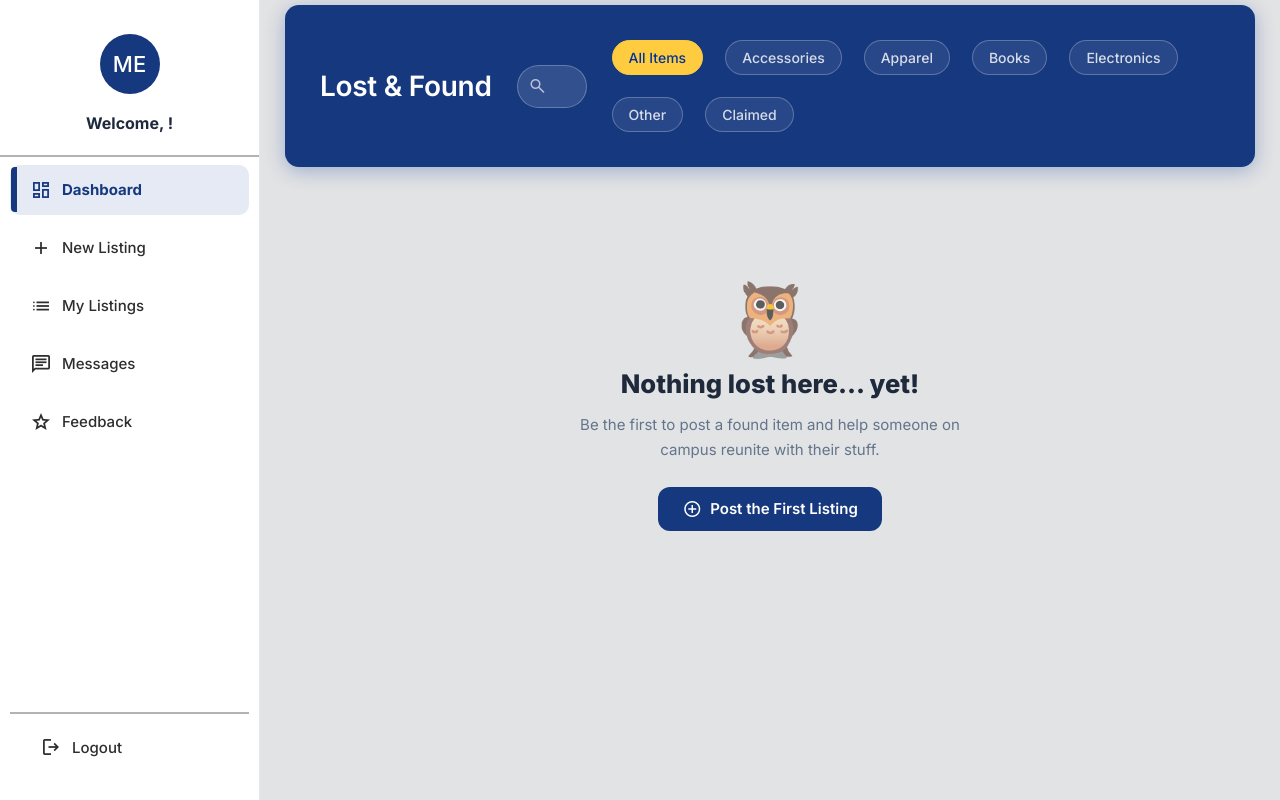
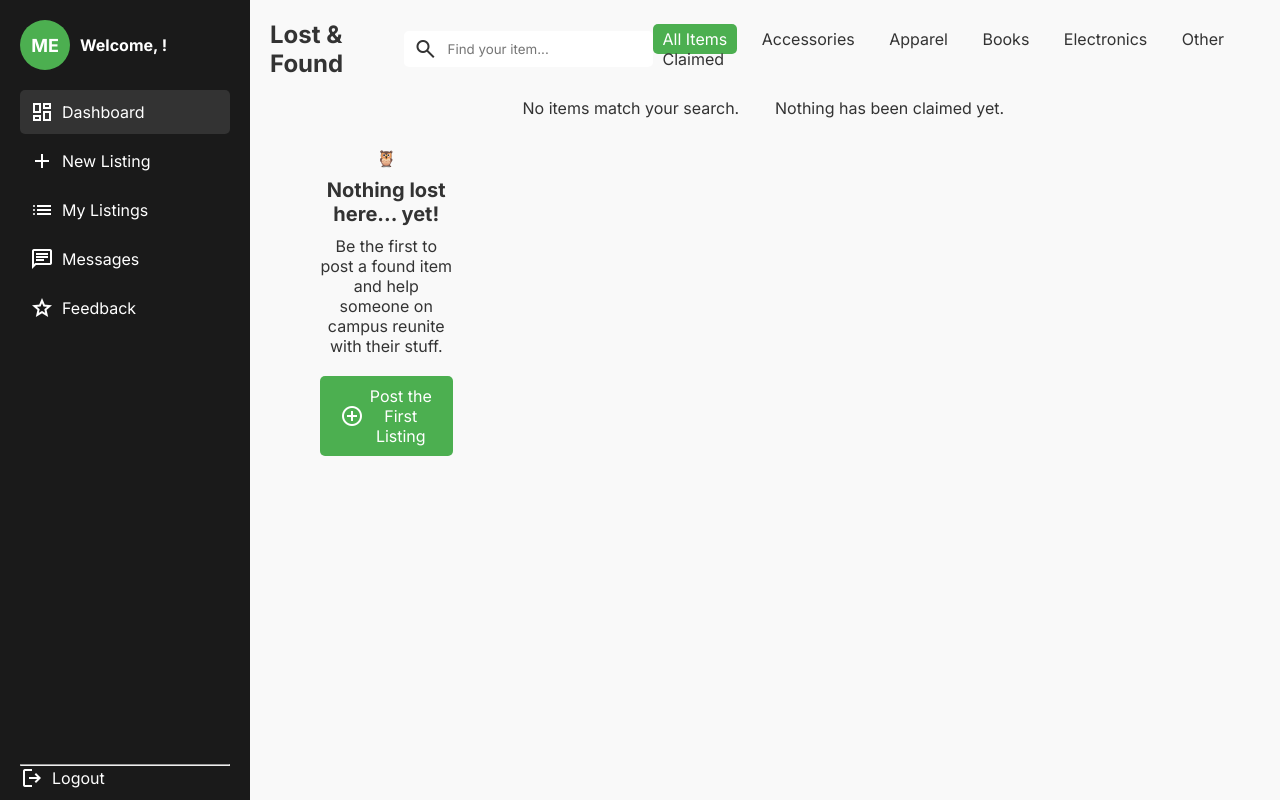
Before and after one commit to Juxnn02/LostAndFound, a Flask app: page /dashboard in a window 1280 px wide. Run offline with Flask 3, Linux system fonts and the light colour scheme.

Commit message:
Update dashboard.html

```diff
--- a/templates/dashboard.html
+++ b/templates/dashboard.html
@@ -6,23 +6,93 @@
     <title>Dashboard — Lost & Found</title>
     <link rel="preconnect" href="https://fonts.googleapis.com">
     <link href="https://fonts.googleapis.com/css2?family=Inter:wght@400;500;600;700;800&display=swap" rel="stylesheet">
-    <link rel="stylesheet" href="static/app.css">
     <link href="https://fonts.googleapis.com/icon?family=Material+Symbols+Outlined" rel="stylesheet">
+
+    <style>
+        /* BASIC RESET */
+        * { margin: 0; padding: 0; box-sizing: border-box; font-family: 'Inter', sans-serif; }
+        body { display: flex; min-height: 100vh; background: #f9f9f9; color: #333; }
+
+        /* SIDEBAR */
+        .sidepanel {
+            width: 250px;
+            background-color: #1a1a1a;
+            color: #fff;
+            flex-shrink: 0;
+            display: flex;
+            flex-direction: column;
+            justify-content: space-between;
+        }
+        .sidepanel-top { padding: 20px; }
+        .profile-header { display: flex; align-items: center; margin-bottom: 20px; }
+        .profile-header a { text-decoration: none; }
+        .avatar {
+            width: 50px; height: 50px; border-radius: 50%; background: #4caf50; display: flex;
+            align-items: center; justify-content: center; font-weight: bold; color: #fff; cursor: pointer;
+            margin-right: 10px; font-size: 18px;
+        }
+        .user-info h3 { font-size: 16px; }
+        .sidepanel-nav a {
+            display: flex; align-items: center; padding: 10px; color: #fff; text-decoration: none; border-radius: 5px; margin-bottom: 5px;
+        }
+        .sidepanel-nav a.active, .sidepanel-nav a:hover { background: #333; }
+        .sidepanel-nav .material-symbols-outlined { margin-right: 8px; }
+
+        .sidepanel-footer { padding: 10px 20px; }
+        .sidepanel-footer a { text-decoration: none; color: #fff; display: flex; align-items: center; }
+        .sidepanel-footer a .material-symbols-outlined { margin-right: 8px; }
+
+        /* MAIN CONTENT */
+        .main-content { flex: 1; padding: 20px; overflow-x: hidden; }
+        .navbar { display: flex; align-items: center; justify-content: space-between; margin-bottom: 20px; }
+        .navbar h2 { font-size: 24px; }
+        .search-bar { display: flex; align-items: center; background: #fff; padding: 5px 10px; border-radius: 5px; }
+        .search-bar input { border: none; outline: none; padding: 5px; width: 200px; }
+        .search-bar .material-symbols-outlined { margin-right: 5px; }
+
+        .filter-menu a { margin-right: 10px; text-decoration: none; color: #333; padding: 5px 10px; border-radius: 5px; }
+        .filter-menu a.active, .filter-menu a:hover { background: #4caf50; color: #fff; }
+
+        /* GRID */
+        .grid-container { display: grid; grid-template-columns: repeat(auto-fill, minmax(200px, 1fr)); gap: 20px; }
+        .card { background: #fff; border-radius: 8px; overflow: hidden; cursor: pointer; transition: transform 0.2s; }
+        .card:hover { transform: scale(1.02); }
+        .card-img-wrapper { position: relative; }
+        .card-img img { width: 100%; height: 150px; object-fit: cover; }
+        .card-no-image { height: 150px; display: flex; flex-direction: column; align-items: center; justify-content: center; color: #aaa; }
+        .card-badge { position: absolute; top: 10px; left: 10px; background: #4caf50; color: #fff; padding: 2px 6px; border-radius: 3px; font-size: 12px; }
+        .claimed-overlay { position: absolute; top: 0; left: 0; width: 100%; height: 100%; background: rgba(255,0,0,0.6); color: #fff; display: flex; align-items: center; justify-content: center; font-weight: bold; font-size: 18px; }
+        .card-body { padding: 10px; }
+        .card-body strong { display: block; margin-bottom: 5px; }
+        .card-location { display: flex; align-items: center; font-size: 14px; color: #555; }
+        .card-location .material-symbols-outlined { margin-right: 5px; font-size: 16px; }
+
+        /* EMPTY STATE */
+        .empty-state { text-align: center; padding: 50px; }
+        .empty-state h2 { font-size: 20px; margin: 10px 0; }
+        .empty-state p { margin-bottom: 20px; }
+        .empty-state-btn { text-decoration: none; background: #4caf50; color: #fff; padding: 10px 20px; border-radius: 5px; display: inline-flex; align-items: center; }
+        .empty-state-btn .material-symbols-outlined { margin-right: 5px; }
+
+        /* SCROLL TO TOP */
+        #scrollTopBtn {
+            position: fixed; bottom: 20px; right: 20px; padding: 10px 15px; background: #4caf50; color: #fff; border: none; border-radius: 50%; cursor: pointer; display: none;
+        }
+    </style>
 </head>
 
 <body class="app-layout">
 
-<!-- SIDEBAR -->
+    <!-- SIDEBAR -->
     <aside class="sidepanel" id="sidePanel">
         <div class="sidepanel-top">
             <div class="profile-header">
+                <!-- CLICKABLE AVATAR -->
                 <a href="/profile">
                     <div class="avatar">{{ user_initials }}</div>
                 </a>
                 <div class="user-info">
-                    <h3> Welcome, {{ user_name.split(' ')[0] }}!
-
-                    </h3>
+                    <h3> Welcome, {{ user_name.split(' ')[0] }}!</h3>
                 </div>
             </div>
 
@@ -32,7 +102,6 @@
                 <a href="/my_listings"><span class="material-symbols-outlined">list</span>My Listings</a>
                 <a href="/messages"><span class="material-symbols-outlined">chat</span>Messages</a>
                 <a href="/feedback"><span class="material-symbols-outlined">star</span>Feedback</a>
-
             </nav>
         </div>
 
@@ -40,9 +109,9 @@
             <hr> <a href="/"><span class="material-symbols-outlined">logout</span>Logout</a>
         </div>
     </aside>
-    <!-- MAIN -->
+
+    <!-- MAIN CONTENT -->
     <div class="main-content">
-
         <div class="navbar">
             <h2>Lost &amp; Found</h2>
 
@@ -60,12 +129,10 @@
                 <a href="#">Other</a>
                 <a href="#">Claimed</a>
             </div>
-
         </div>
 
-<!-- GRID -->
+        <!-- GRID -->
         <div class="grid-container" id="listings-grid" data-latest-id="{{ (posts | map(attribute='id') | max) if posts else 0 }}">
-
             {% if posts %}
                 {% for post in posts %}
                 <div class="card"
@@ -116,16 +183,19 @@
 
             <p id="no-results" class="no-results">No items match your search.</p>
             <p id="no-claimed" class="no-results">Nothing has been claimed yet.</p>
-
         </div>
-
     </div>
 
-<button type="button" onclick="scrollToTop()" id="scrollTopBtn" title="Go to top">
-    ↑ Back to Top
-</button>
+    <button type="button" onclick="scrollToTop()" id="scrollTopBtn" title="Go to top">
+        ↑
+    </button>
 
-<script src="static/dashboard.js"></script>
+    <script>
+        // Scroll to Top Button
+        const scrollTopBtn = document.getElementById('scrollTopBtn');
+        window.onscroll = () => { scrollTopBtn.style.display = window.scrollY > 300 ? 'block' : 'none'; };
+        function scrollToTop() { window.scrollTo({top: 0, behavior: 'smooth'}); }
+    </script>
 
 </body>
 </html>
```
